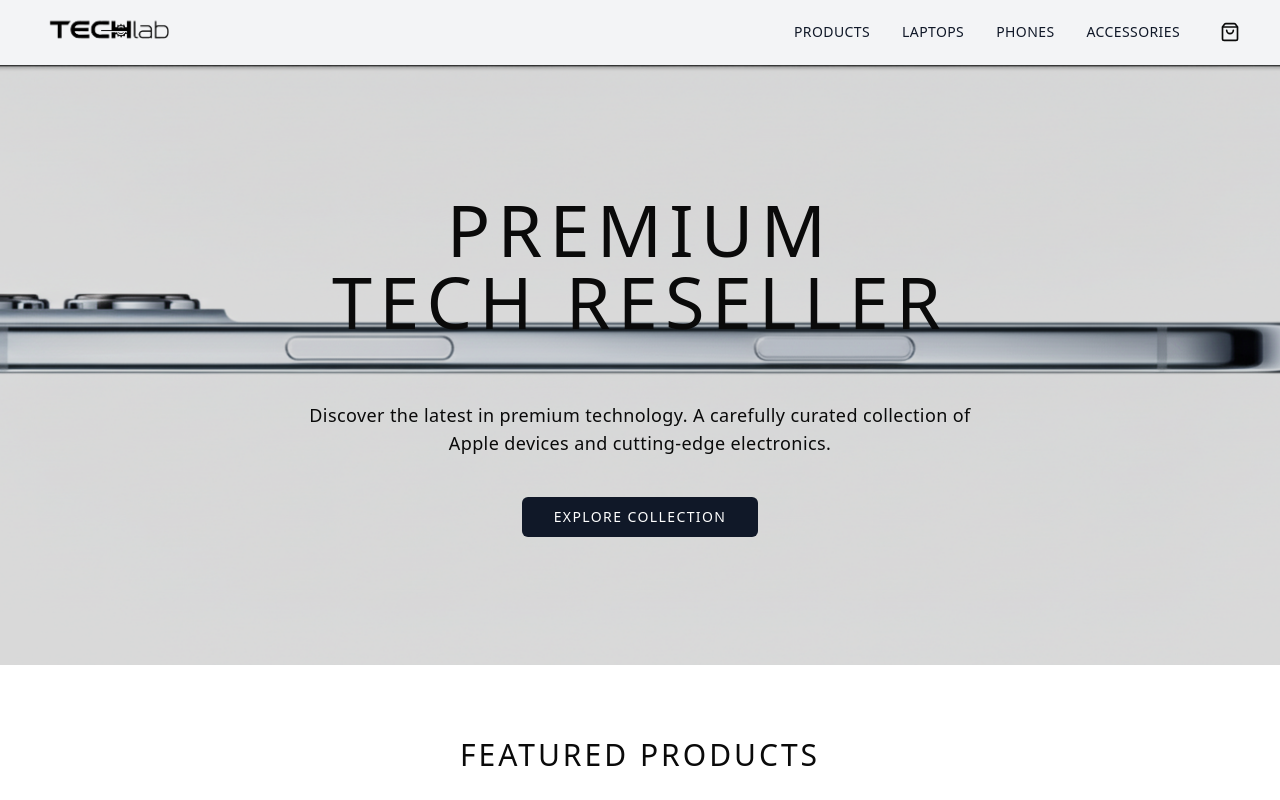
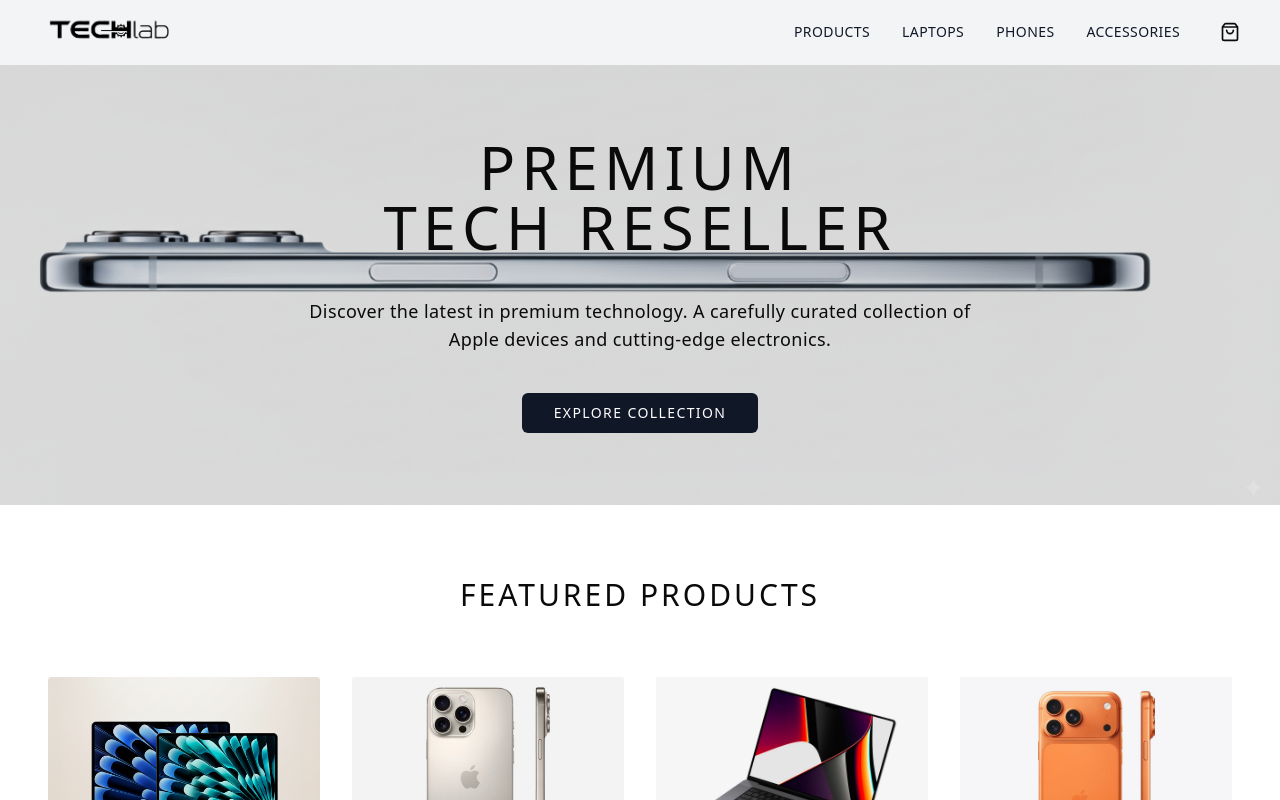
Before and after one commit to SiphoVokal/alx-project-nexus, a Next.js app in the folder techlab/: page / in a window 1280 px wide. Shown: the top 800 px of the page. Built offline with nearby package versions, Linux system fonts and the light colour scheme.

Commit message:
desktop hero adjustments

```diff
--- a/techlab/pages/index.tsx
+++ b/techlab/pages/index.tsx
@@ -9,7 +9,7 @@ const HomePage: React.FC = () => {
   return (
     <div className="min-h-screen bg-white">
       {/* Hero Section */}
-      <section className="relative w-full h-[500px] md:h-[600px]">
+      <section className="relative w-full h-[500px] md:h-[440px] 2xl:h-[700px]">
         {/* Mobile Hero Image */}
         <Image
           src={HeroMobile}
@@ -23,7 +23,7 @@ const HomePage: React.FC = () => {
           src={HeroDesktop}
           alt="Hero Desktop"
           fill
-          className="object-cover hidden md:block"
+          className="object-cover hidden md:block 2xl:hidden"
         />
 
         {/* Overlay */}
@@ -31,12 +31,12 @@ const HomePage: React.FC = () => {
 
         {/* Hero Content */}
         <div className="absolute inset-0 flex flex-col items-center justify-center text-center text-grey-900 px-4">
-          <h1 className="text-5xl md:text-7xl font-light tracking-wider mb-50 md:mb-16">
+          <h1 className="text-5xl md:text-6xl 2xl:text-8xl font-light tracking-wider mb-50 md:mb-16 lg:mb-10">
             PREMIUM
             <br />
             TECH RESELLER
           </h1>
-          <p className="hidden md:block text-lg font-light mb-6 md:mb-10 max-w-2xl mx-auto">
+          <p className="hidden md:block text-lg 2xl:text-2xl font-light mb-6 md:mb-10 max-w-2xl mx-auto">
             Discover the latest in premium technology. A carefully curated collection of Apple devices and cutting-edge electronics.
           </p>
           <Button
```
